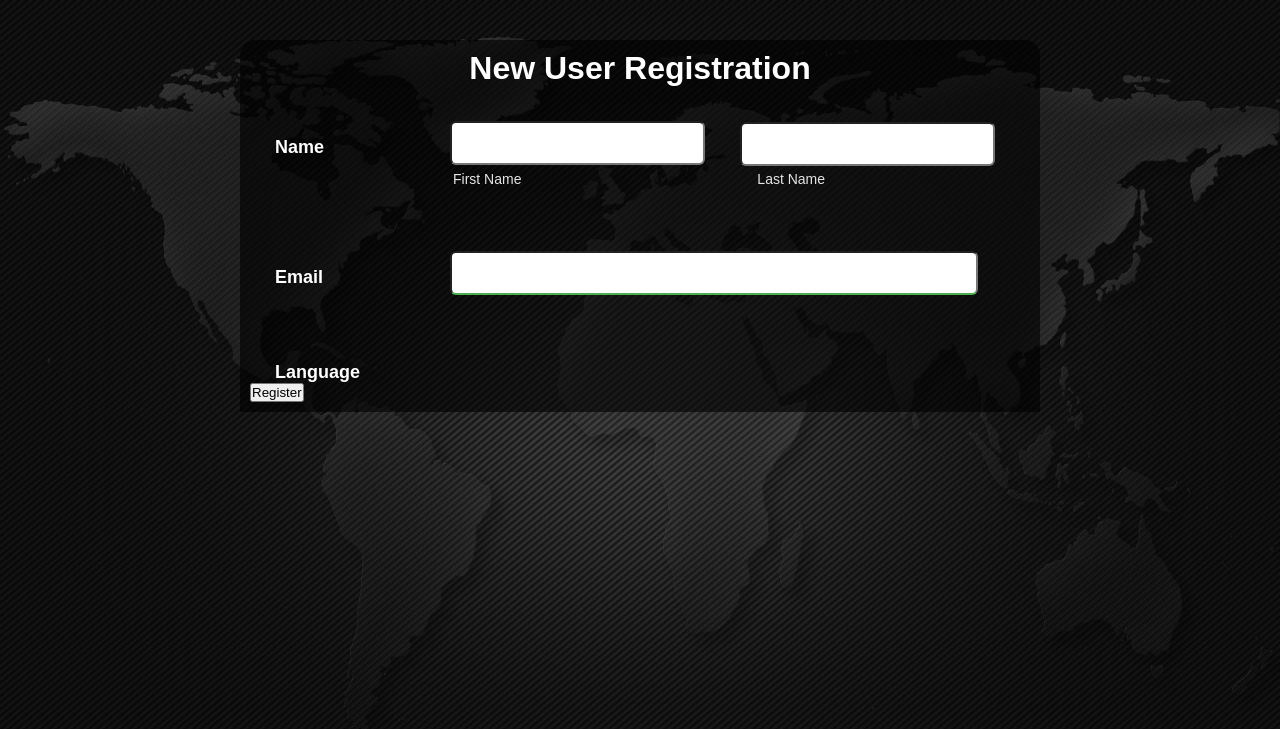
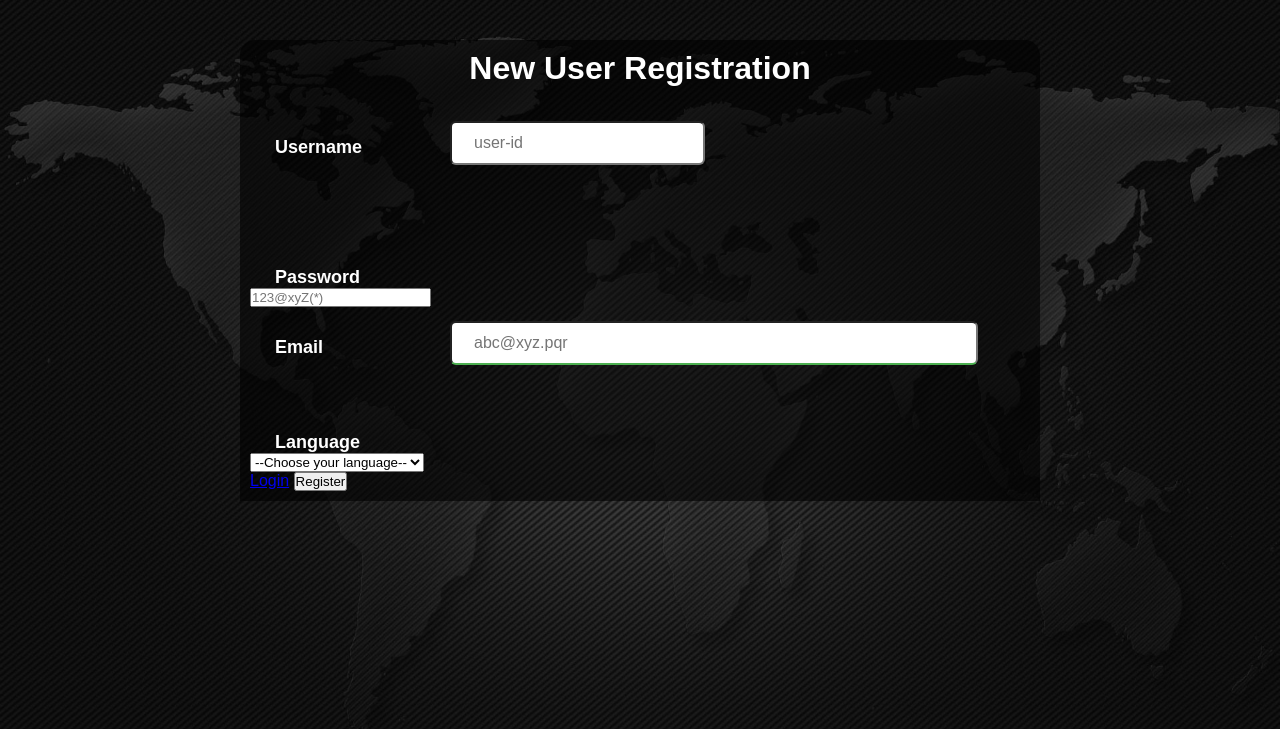
Before and after one commit to krunal-ctrl/Transformer-conversational-chat, a Flask app: page /signup in a window 1280 px wide. Shown: the top 729 px of the page. Run offline with Flask 2, Linux system fonts and the light colour scheme.

Commit message:
Update registration.html
closing #4

```diff
--- a/templates/registration.html
+++ b/templates/registration.html
@@ -12,18 +12,21 @@
     <div class="main">
         <form action="/signup", method="post">
 
-            <div id="name">
-                <h2 class="name">Name</h2>
-                <input class="firstname" type="text" name="username" id=""><br>
-                <label class="firstlabel">first name</label>
-                <input class="lastname" type="text" name="password" id="">
-                <label for="" class="lastlabel">last name</label>
+           <div id="name">
+                <h2 class="name">Username</h2>
+                <input class="firstname" type="text" name="username" id="" placeholder="user-id"><br>
+                <!-- <label class="firstlabel">username</label> -->
+                <!-- <input class="lastname" type="text" name="last_name" id="" placeholder="Last Name"> -->
+                <!-- <label for="" class="lastlabel">last name</label> -->
             </div>
 
+            <h2 class="name">Password</h2>
+            <input class="password" type="password" name="password" id="" placeholder="123@xyZ(*)">
+
             <h2 class="name">Email</h2>
-            <input class="email" type="email" name="email" id="">
+            <input class="email" type="email" name="email" id="" placeholder="abc@xyz.pqr">
             <h2 class='name'>Language</h2>
-            <!--
+
             <select name="language" id="" class="options">
                 <option disabled="disabled" selected="selected" value="">
                     --Choose your language--
@@ -34,7 +37,7 @@
                 <option>Gujarati</option>
                 <option>French</option>
             </select><br>
--->
+            <a href="login.html">Login</a>
             <button type="submit">Register</button>
 
         </form>
```
